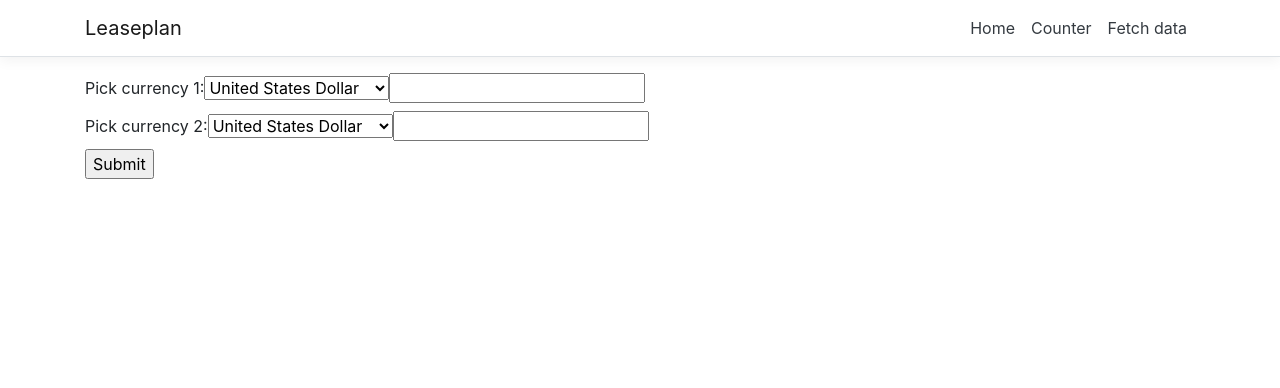
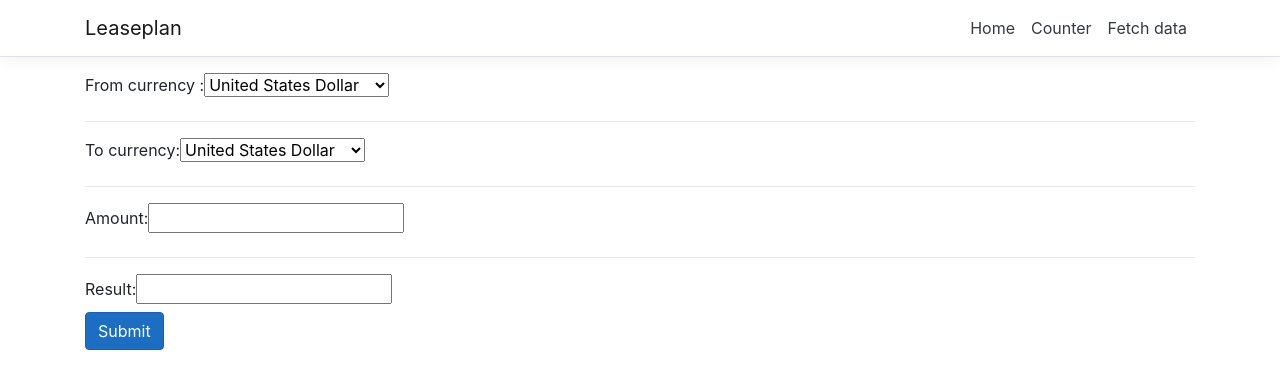
Before and after one commit to JoseBalado/Leaseplan, a React (Create React App) app in the folder ClientApp/: page /counter in a window 1280 px wide. Shown: the top 388 px of the page. Built offline with nearby package versions, Linux system fonts and the light colour scheme.

Commit message:
Using only one input for the data, and change of layout

```diff
--- a/ClientApp/src/components/Counter.js
+++ b/ClientApp/src/components/Counter.js
@@ -9,15 +9,29 @@
     this.incrementCounter = this.incrementCounter.bind(this);
 
     this.handleChange = this.handleChange.bind(this);
+    this.handleChangeCurrency1 = this.handleChangeCurrency1.bind(this);
+    this.handleChangeValue1 = this.handleChangeValue1.bind(this);
     this.handleSubmit = this.handleSubmit.bind(this);
   }
 
   handleChange(event) {
-    this.setState({value: event.target.value});
+    console.log(event)
+    console.log(event.target.value)
+  }
+
+  handleChangeCurrency1(event) {
+    console.log(event.target.value)
+  }
+
+  handleChangeValue1(event) {
+    console.log(event.target.value)
+    this.setState({value1: event.target.value});
   }
 
   handleSubmit(event) {
-    alert('Your favorite flavor is: ' + this.state.value);
+    var exchangeRate = 0.5;
+    alert('Your favorite flavor is: ' + (this.state.value1 * exchangeRate));
+    this.setState({value2: event.target.value});
     event.preventDefault();
   }
 
@@ -31,28 +45,37 @@
     return (
       <form onSubmit={this.handleSubmit}>
         <label>
-          Pick currency 1:
-          <select value={this.state.currency1} onChange={this.handleChange}>
+          From currency :
+          <select value={this.state.currency1} onChange={this.handleChangeCurrency1}>
             <option value="USD">United States Dollar</option>
             <option value="EUR">Euro</option>
             <option value="GBP">British Pound Sterling</option>
             <option value="CHF">Swiss Franc</option>
           </select>
-          <input type="text" value={this.state.value} onChange={this.handleChange} />
         </label>
+        <hr />
         <label>
-          Pick currency 2:
+          To currency:
           <select value={this.state.currency2} onChange={this.handleChange}>
             <option value="USD">United States Dollar</option>
             <option value="EUR">Euro</option>
             <option value="GBP">British Pound Sterling</option>
             <option value="CHF">Swiss Franc</option>
           </select>
-          <input type="text" value={this.state.value} onChange={this.handleChange} />
+        </label>
+        <hr />
+        <label>
+          Amount:
+          <input type="text" value={this.state.value1} onChange={this.handleChangeValue1} />
+        </label>
+        <hr />
+        <label>
+          Result:
+          <input type="text" value={this.state.value2} />
         </label>
 
         <div>
-          <input type="submit" value="Submit" />
+          <input className="btn btn-primary" type="submit" value="Submit" />
         </div>
       </form>
     );
```
